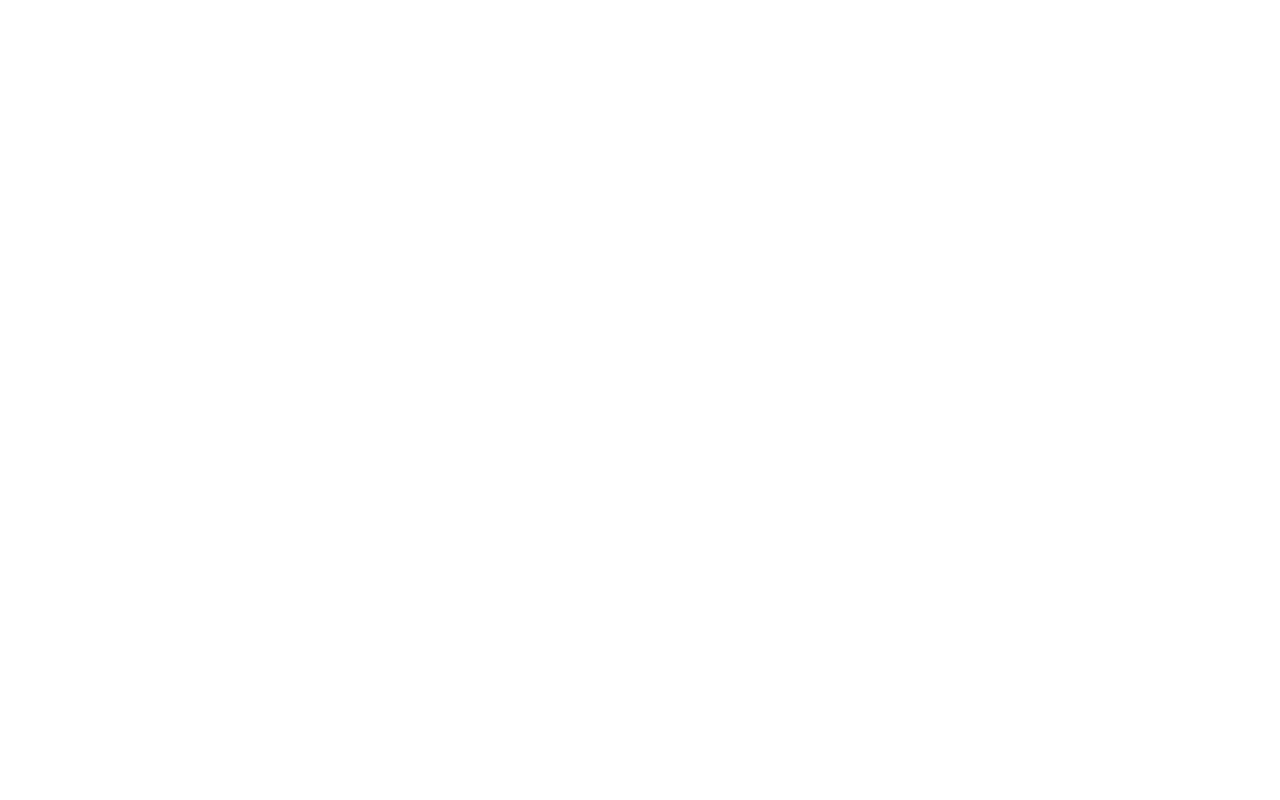
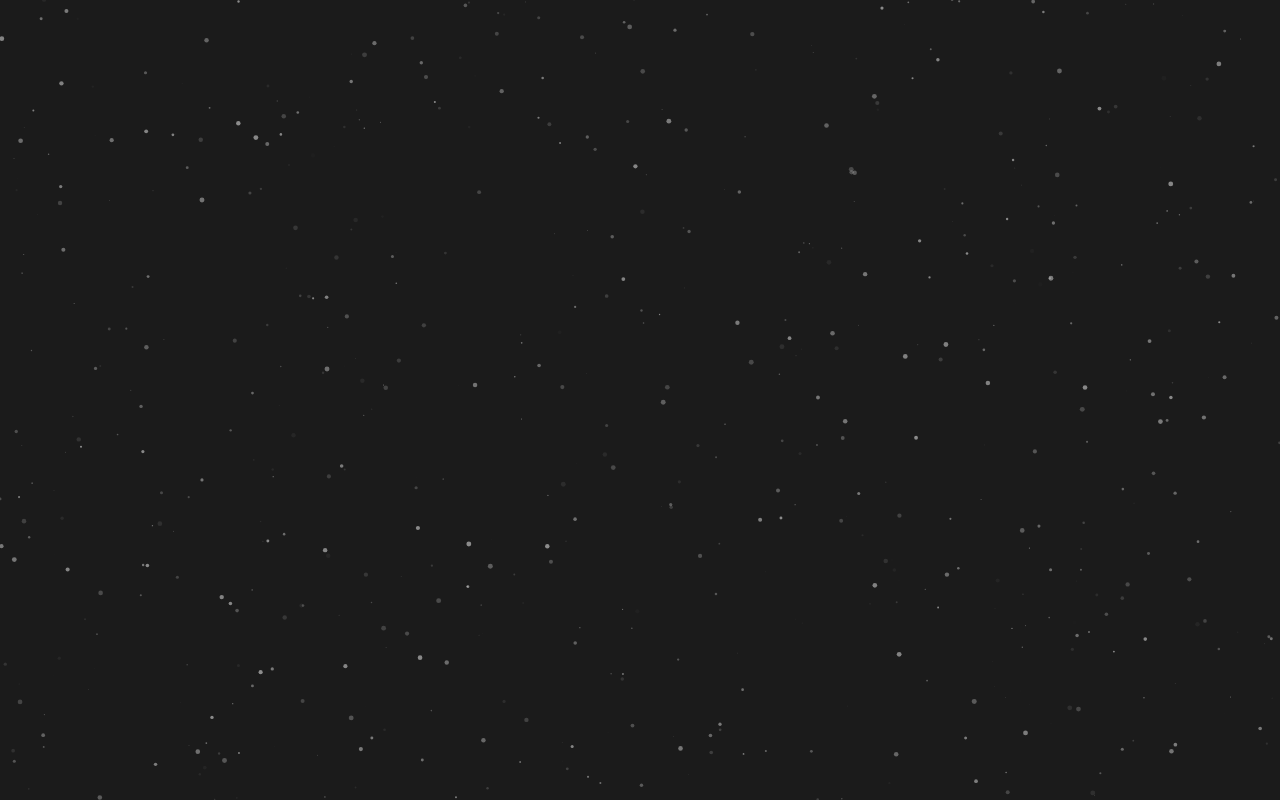
Before and after one commit to Tjacqueline/dise-o.github.io, a plain HTML site: page index.html in a window 1280 px wide. Drawn offline with nearby package versions, Linux system fonts and the light colour scheme.

Commit message:
Update styles.css

```diff
--- a/styles.css
+++ b/styles.css
@@ -3,7 +3,7 @@
     margin: 0;
     padding: 0;
     box-sizing: border-box;
-    background-color:##1b1b1b;
+    background-color:#1b1b1b;
 }
 
 body {
```
